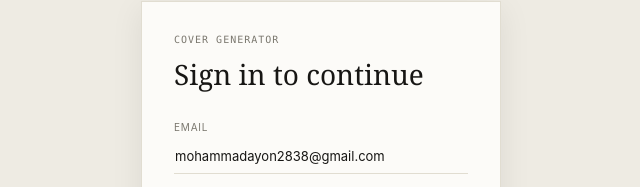
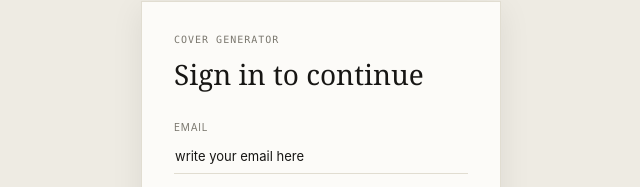
Before and after one commit to MohammadAyon/Editor, a website with bundled scripts: page index.html in a window 1280 px wide. Shown: the part 221-408 px from the top of the page, 319-959 px from the left. Built offline with nearby package versions, Linux system fonts and the light colour scheme.

Commit message:
Update email input placeholder for sign-in form

```diff
--- a/index.html
+++ b/index.html
@@ -24,7 +24,7 @@
       <h1>Sign in to continue</h1>
       <div class="field">
         <label for="authEmail">Email</label>
-        <input id="authEmail" type="email" autocomplete="username" required value="mohammadayon2838@gmail.com">
+        <input id="authEmail" type="email" autocomplete="username" required value="write your email here">
       </div>
       <div class="field">
         <label for="authPassword">Password</label>
```
